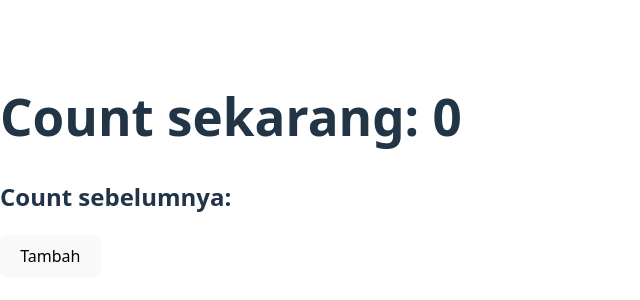
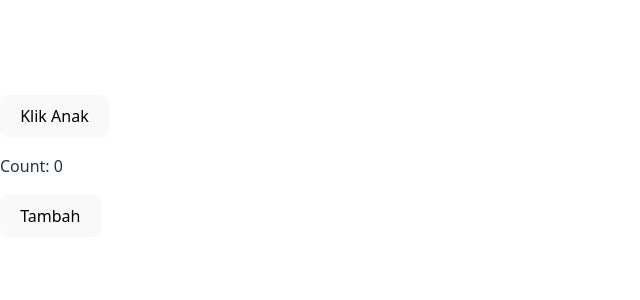
Before and after one commit to gunturlailam/fundamental, a React app in the folder react-fundamental/: page / in a window 1280 px wide. Shown: the part 234-534 px from the top of the page, without its empty margins (0-640 px from the left). Built offline with nearby package versions, Linux system fonts and the light colour scheme; the HTML template or start-up script is replaced by a standard one.

Commit message:
learn: belajar memoziation di React

```diff
--- a/react-fundamental/src/App.jsx
+++ b/react-fundamental/src/App.jsx
@@ -1,17 +1,19 @@
-// useRef mengakses DOM
-// import { useRef } from "react";
+// React.Memo
+// import React, {useState} from "react";
+
+// const Child = React.memo(({name}) => {
+//     console.log("Render Child")
+//     return <h2>Halo, {name}</h2>
+// })
 
 // function App(){
-//     const inputRef = useRef()
-
-//     const focusInput = () => {
-//         inputRef.current.focus()
-//     }
+//     const [count,setCount] = useState(0)
 
 //     return(
 //         <div>
-//             <input type="text" ref={inputRef} placeholder="Ketik sesuatu..."/>
-//             <button onClick={focusInput}>Fokus ke input</button>
+//             <Child name="Budi"/>
+//             <p>Count: {count}</p>
+//             <button onClick={() => setCount(count+1)}>Tambah</button>
 //         </div>
 //     )
 // }
@@ -19,20 +21,26 @@
 // export default App
 
 
-// useRef menyimpan nilai tanpa re-render
-// import {useRef, useState} from "react"
+// useMemo
+// import { useState, useMemo } from "react";
 
 // function App(){
 //     const [count, setCount] = useState(0)
-//     const renderCount = useRef(0)
+//     const [other, setOther] = useState(false)
 
-//     renderCount.current += 1
+//     const expensiveCalculation = (num) => {
+//         console.log("Hitung ulang...")
+//         for(let i = 0; i < 1000000000; i++ ){} //simulasi proses berat
+//         return num * 2
+//     }
+
+//     const result = useMemo(() => expensiveCalculation(count),[count])
 
 //     return(
 //         <div>
-//             <h1>Count: {count}</h1>
-//             <button onClick={() => setCount(count+1)}>Tambah</button>
-//             <p>Component dirender sebanyak: {renderCount.current} kali</p>
+//             <h1>Hasil: {result}</h1>
+//             <button onClick={() => setCount(count+1)}>Tambah Count</button>
+//             <button onClick={() => setOther(!other)}>Toggle Other</button>
 //         </div>
 //     )
 // }
@@ -40,22 +48,26 @@
 // export default App
 
 
-// useRef menyimpan data sebelumnya
-import { useState, useEffect, useRef } from "react";
+// useCallback
+import React ,{ useState, useCallback } from "react";
+
+const Child = React.memo(({ onClick }) => {
+    console.log("Render Child")
+    return <button onClick={onClick}>Klik Anak</button>
+})
 
 function App(){
     const [count, setCount] = useState(0)
-    const prevCount = useRef()
 
-    useEffect(() => {
-        prevCount.current = count
-    }, [count])
+    const handleClick = useCallback(() => {
+        console.log("Button diklik")
+    },[])
 
     return(
         <div>
-            <h1>Count sekarang: {count}</h1>
-            <h2>Count sebelumnya: {prevCount.current}</h2>
-            <button onClick={() => setCount(count+1)}>Tambah</button>
+            <Child onClick={handleClick}/>
+            <p>Count: {count}</p>
+            <button onClick={() => setCount(count + 1)}>Tambah</button>
         </div>
     )
 }
```
